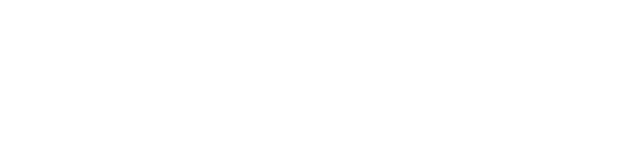
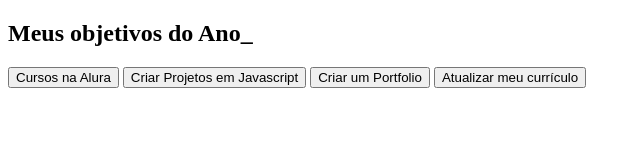
Before and after one commit to vmngo-go/trabalho-2024, a plain HTML site: page index.html in a window 1280 px wide. Shown: the whole page, without its empty margins (0-641 px from the left). Drawn offline with Linux system fonts and the light colour scheme.

Commit message:
Add files via upload

```diff
--- a/index.html
+++ b/index.html
@@ -8,6 +8,14 @@
 </head>
 <body>
     <section class="conteudo_principal";>
+    <h2 class="conteudo_principal"> Meus objetivos do Ano_</h2>
+    <div class = "botoes">
+        <Button clas = "botao">Cursos na Alura</Button>
+        <Button clas = "botao"> Criar Projetos em Javascript</Button>
+        <Button clas = "botao"> Criar um Portfolio</Button>
+        <Button clas = "botao"> Atualizar meu currículo</Button>
+    </div>
+    </section>
     <h2 class="Titulo-principal" Meus objetivos do Ano_ ></h2>
 </body>
 </html>
```
